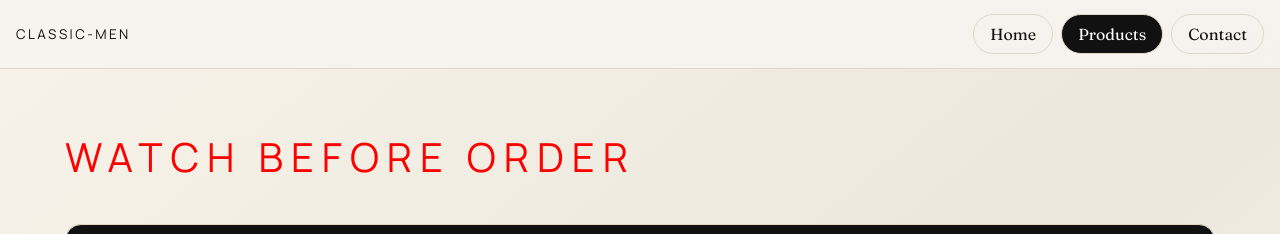
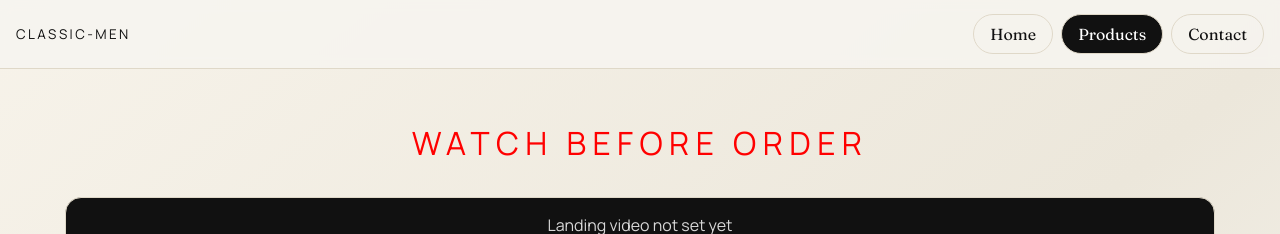
Before and after one commit to kev-69/classic-men, a React (Vite) app in the folder client/: page / in a window 1280 px wide. Both pictures are taken after a click on the button "Products". Shown: the top 234 px of the page. Built offline with nearby package versions, Linux system fonts and the light colour scheme; no server answers.

Commit message:
fix: adjust button.ghost font size and restore text alignment

```diff
--- a/client/src/App.css
+++ b/client/src/App.css
@@ -131,8 +131,8 @@ button.ghost {
   font-family: "Manrope", "Segoe UI", sans-serif;
   text-transform: uppercase;
   letter-spacing: 0.2em;
-  font-size: 2.5rem;
-  /* text-align: center; */
+  font-size: 2rem;
+  text-align: center;
   color: red;
 }
 
```
